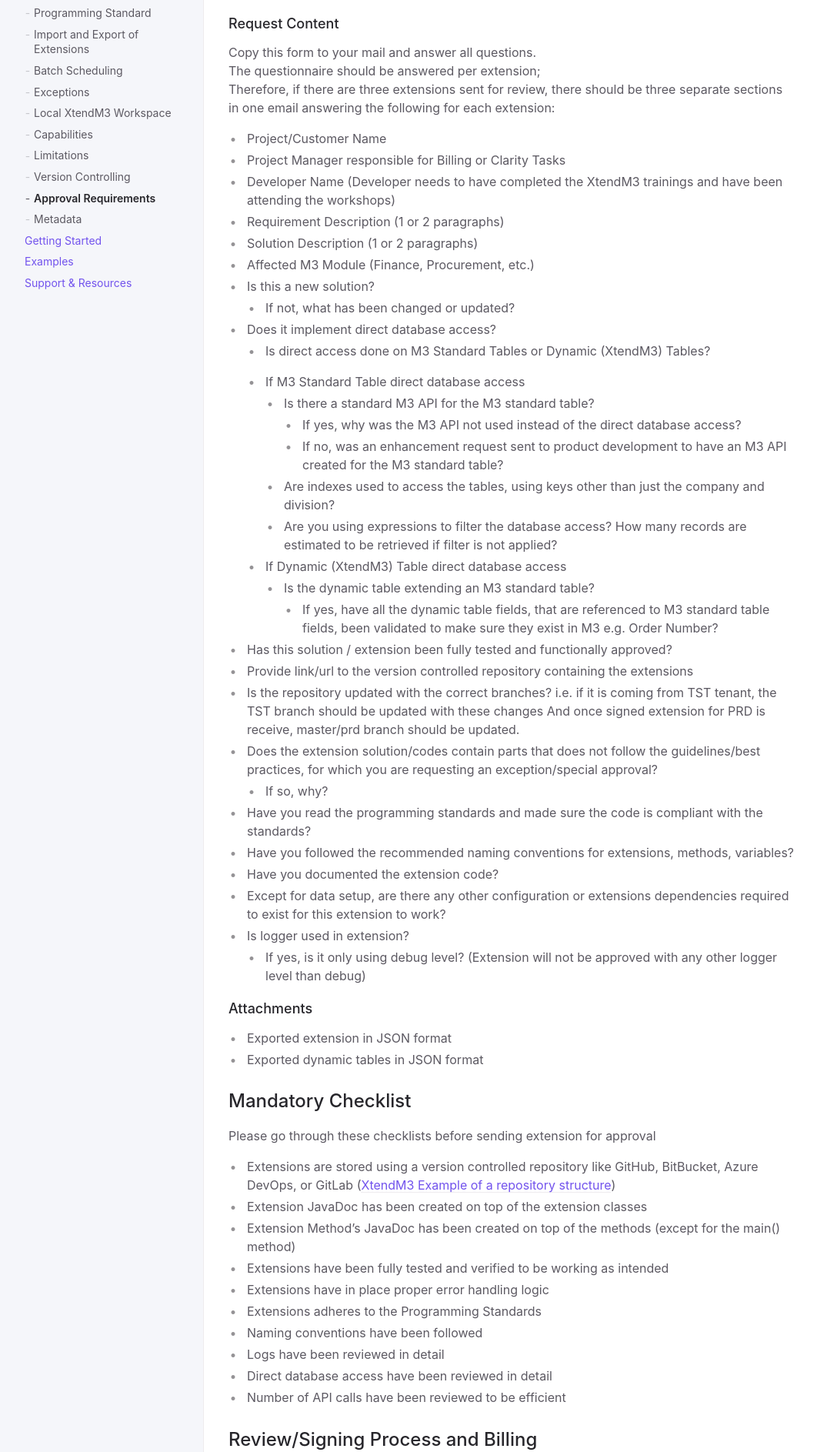
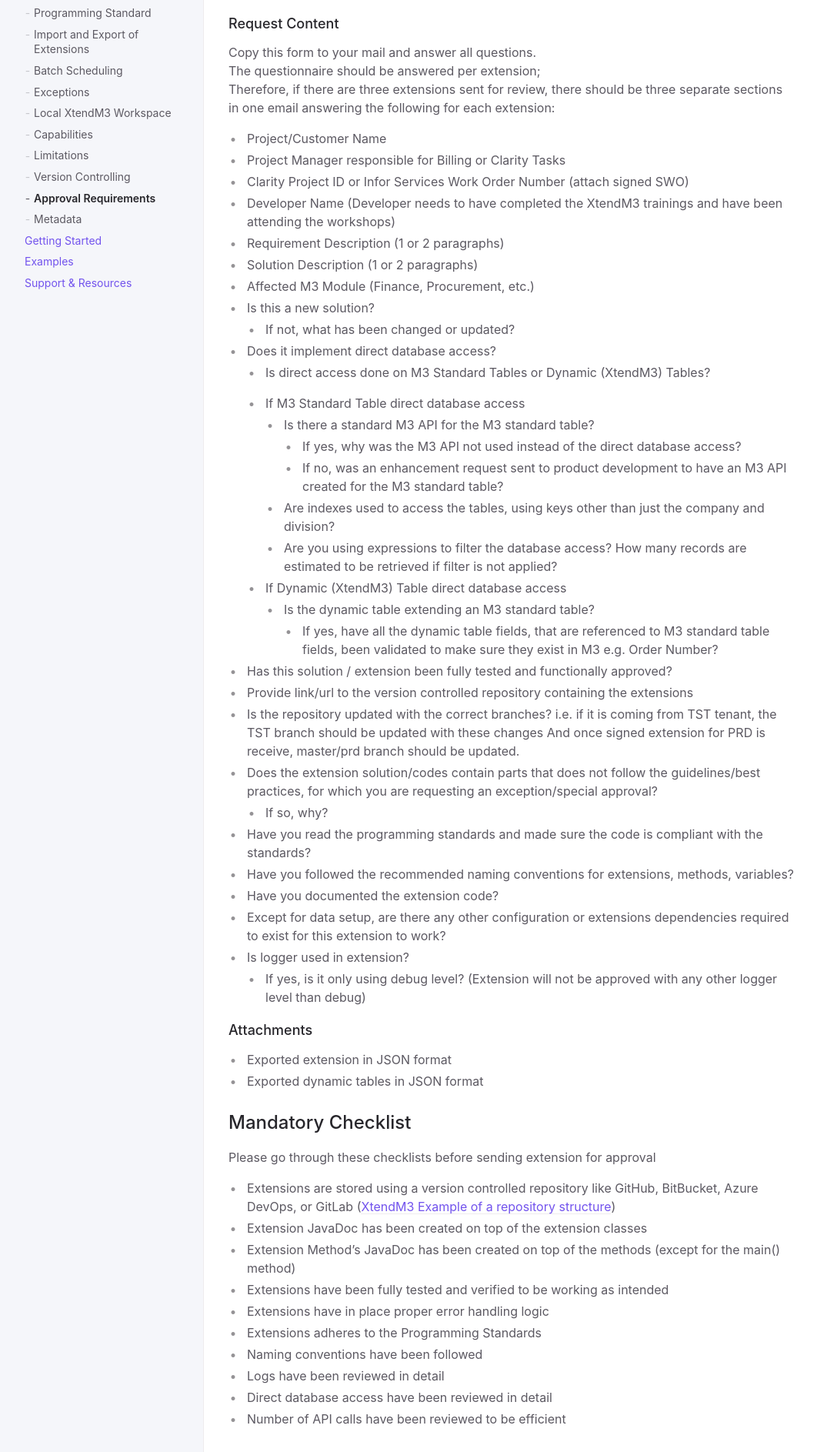
Before and after one commit to infor-cloud/xtendm3, a Jekyll site: the page built from docs/documentation/approval-requirements.md, in a window 1280 px wide. Shown: the part 629-2516 px from the top of the page at 77% size, without its empty margins (107-1169 px from the left). Built offline with Jekyll 4.4.1, drawn with Linux system fonts in a browser that asks for light colours.

Commit message:
Updated approval-requirements.md services work order

```diff
--- a/docs/documentation/approval-requirements.md
+++ b/docs/documentation/approval-requirements.md
@@ -30,6 +30,7 @@ Therefore, if there are three extensions sent for review, there should be three
 
 - Project/Customer Name
 - Project Manager responsible for Billing or Clarity Tasks
+- Clarity Project ID or Infor Services Work Order Number (attach signed SWO)
 - Developer Name (Developer needs to have completed the XtendM3 trainings and have been attending the workshops)
 - Requirement Description (1 or 2 paragraphs)
 - Solution Description (1 or 2 paragraphs)
```
